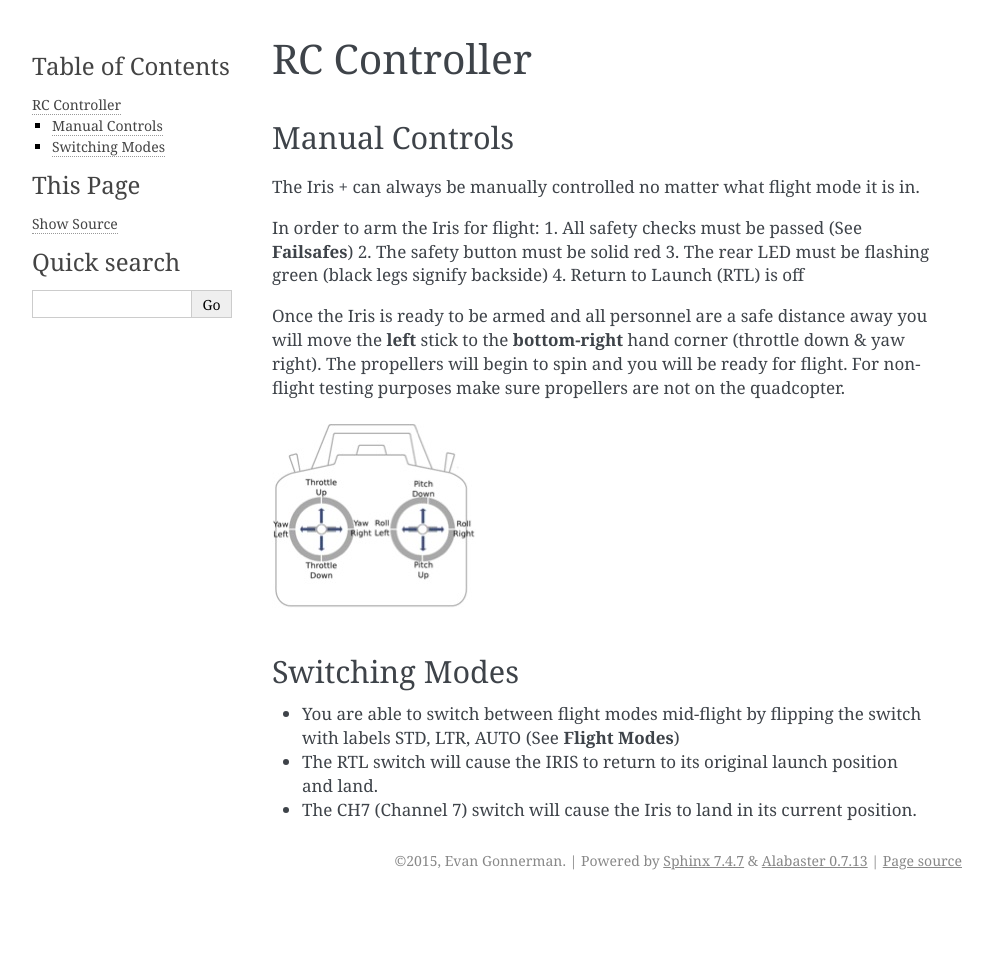
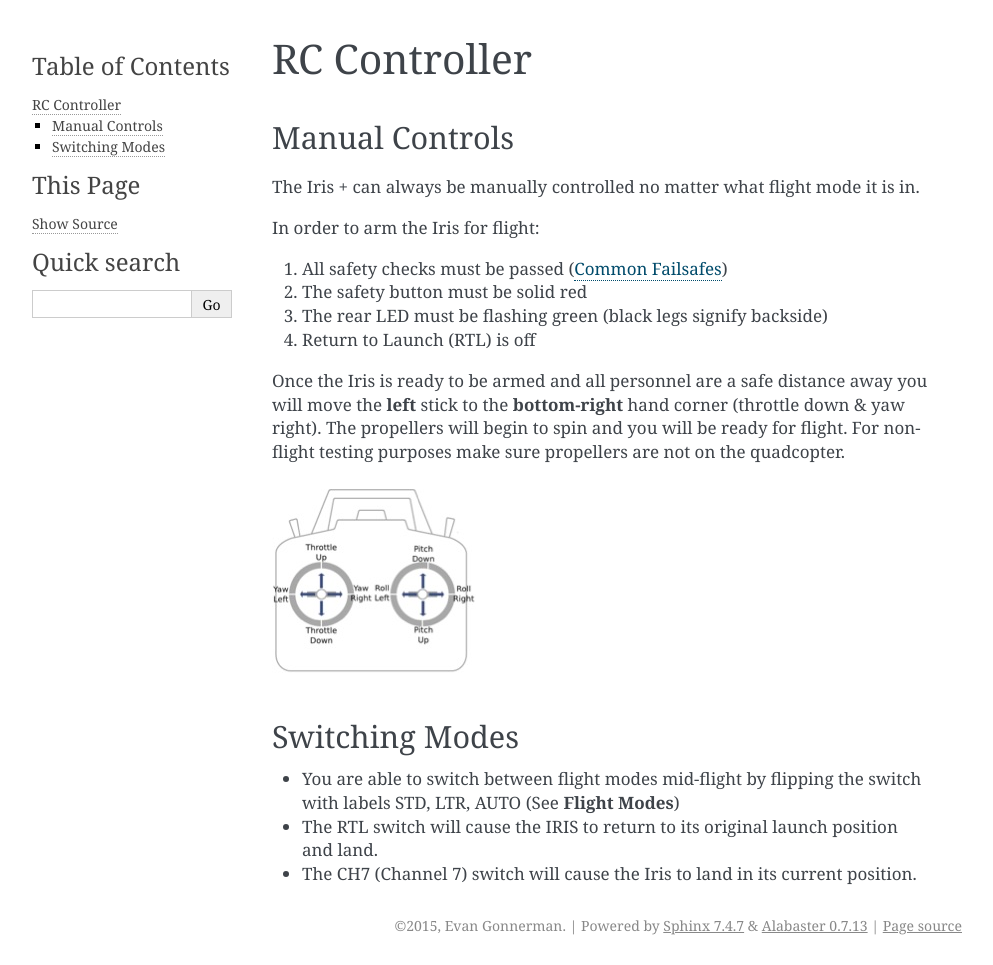
Before and after one commit to osurdml/Iris_guide, a Sphinx documentation site: the page built from source/RC_Controller.rst, in a window 1280 px wide. Shown: the whole page, without its empty margins (148-1141 px from the left). Built offline with Sphinx 7.4.7, drawn with Linux system fonts in a browser that asks for light colours; before the commit the page ends 900 px from its top, so only the background shows below that.

Commit message:
Making lists and hyperlinks

```diff
--- a/source/Common_Failsafes.rst
+++ b/source/Common_Failsafes.rst
@@ -1,3 +1,5 @@
+.. _Failsafes:
+
 Common Failsafes
 ================
 
--- a/source/RC_Controller.rst
+++ b/source/RC_Controller.rst
@@ -7,7 +7,8 @@ Manual Controls
 The Iris + can always be manually controlled no matter what flight mode it is in.
 
 In order to arm the Iris for flight:
-1. All safety checks must be passed (See **Failsafes**)
+
+1. All safety checks must be passed (:ref:`Failsafes`)
 2. The safety button must be solid red
 3. The rear LED must be flashing green (black legs signify backside)
 4. Return to Launch (RTL) is off
```
